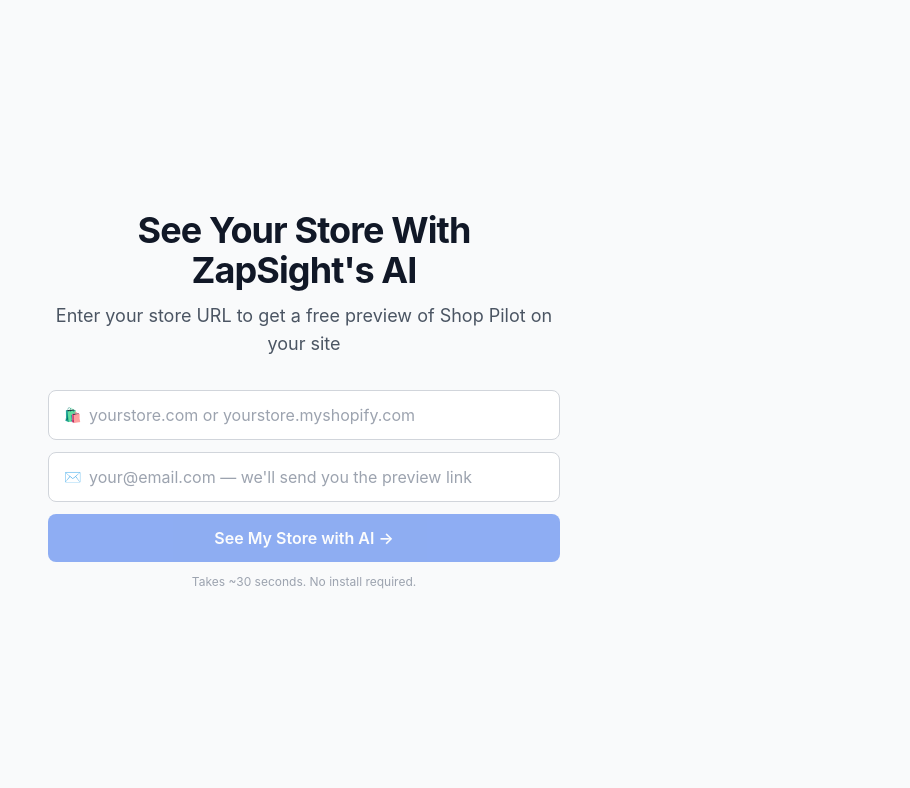
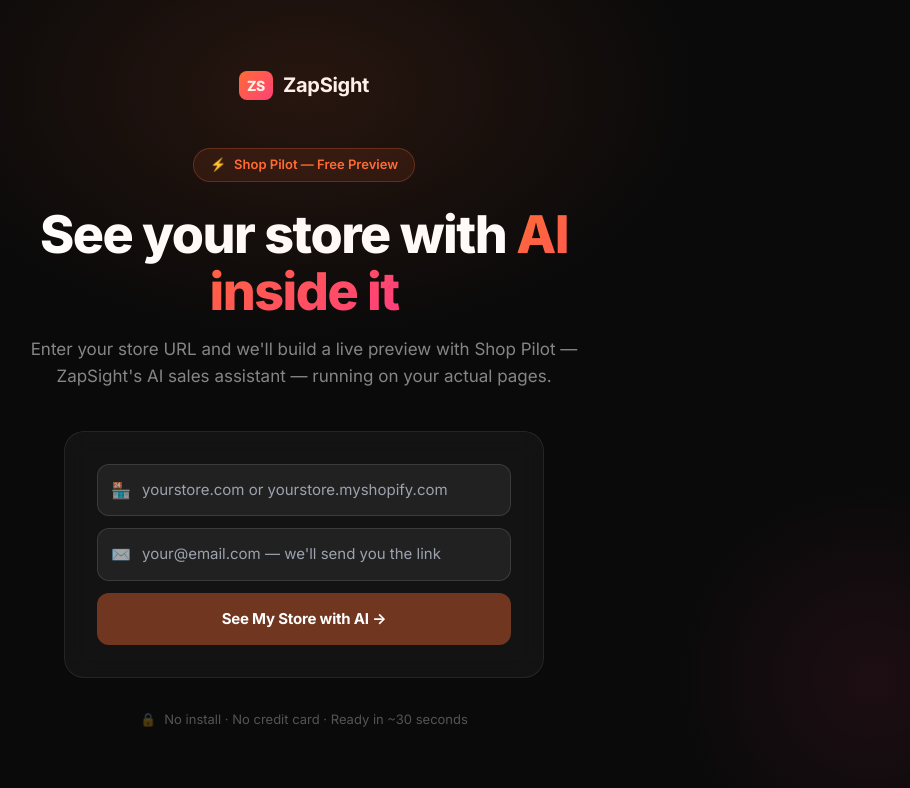
Before and after one commit to zapblake/ShopPilotSelfDemo, a Next.js app in the folder apps/web/: page / in a window 1280 px wide. Shown: the top 788 px of the page, without its empty margins (336-1246 px from the left). Built offline with nearby package versions, Linux system fonts and the light colour scheme.

Commit message:
feat: dark on-brand homepage + safe deploy script (no more zapsight.us takeover)

```diff
--- a/apps/web/app/layout.tsx
+++ b/apps/web/app/layout.tsx
@@ -2,8 +2,8 @@
 import "./globals.css";
 
 export const metadata: Metadata = {
-  title: "ZapSight - Self-Demo Preview",
-  description: "See your store with ZapSight's AI shopping assistant",
+  title: "ZapSight Shop Pilot — Free Preview",
+  description: "See your store with ZapSight's AI shopping assistant — live in 30 seconds.",
 };
 
 export default function RootLayout({
@@ -13,7 +13,12 @@
 }) {
   return (
     <html lang="en">
-      <body className="min-h-screen bg-gray-50 text-gray-900 antialiased">
+      <head>
+        <link rel="preconnect" href="https://fonts.googleapis.com" />
+        <link rel="preconnect" href="https://fonts.gstatic.com" crossOrigin="anonymous" />
+        <link href="https://fonts.googleapis.com/css2?family=Inter:wght@400;500;600;700;800&display=swap" rel="stylesheet" />
+      </head>
+      <body style={{ margin: 0, padding: 0, background: "#0a0a0a" }}>
         {children}
       </body>
     </html>
--- a/apps/web/app/page.tsx
+++ b/apps/web/app/page.tsx
@@ -3,21 +3,109 @@
 
 export default function HomePage() {
   return (
-    <main className="flex min-h-screen flex-col items-center justify-center px-4">
-      <div className="w-full max-w-lg space-y-8 text-center">
-        <div>
-          <h1 className="text-4xl font-bold tracking-tight">
-            See Your Store With ZapSight&apos;s AI
-          </h1>
-          <p className="mt-3 text-lg text-gray-600">
-            Enter your store URL to get a free preview of Shop Pilot on your
-            site
-          </p>
+    <main style={{
+      minHeight: "100vh",
+      background: "#0a0a0a",
+      display: "flex",
+      flexDirection: "column",
+      alignItems: "center",
+      justifyContent: "center",
+      padding: "40px 20px",
+      fontFamily: "'Inter', -apple-system, BlinkMacSystemFont, sans-serif",
+      position: "relative",
+      overflow: "hidden",
+    }}>
+      {/* Background glow blobs */}
+      <div style={{
+        position: "absolute", top: "-20%", left: "50%", transform: "translateX(-50%)",
+        width: "800px", height: "500px",
+        background: "radial-gradient(ellipse at center, rgba(255,107,53,0.12) 0%, transparent 70%)",
+        pointerEvents: "none",
+      }} />
+      <div style={{
+        position: "absolute", bottom: "-10%", right: "-10%",
+        width: "400px", height: "400px",
+        background: "radial-gradient(ellipse at center, rgba(255,61,127,0.08) 0%, transparent 70%)",
+        pointerEvents: "none",
+      }} />
+
+      {/* Logo / wordmark */}
+      <div style={{ marginBottom: "48px", textAlign: "center" }}>
+        <div style={{
+          display: "inline-flex", alignItems: "center", gap: "10px",
+          fontSize: "20px", fontWeight: 700, color: "white", letterSpacing: "-0.3px",
+        }}>
+          <span style={{
+            background: "linear-gradient(135deg, #ff6b35 0%, #ff3d7f 100%)",
+            borderRadius: "8px", padding: "4px 8px", fontSize: "14px", fontWeight: 800,
+          }}>ZS</span>
+          ZapSight
         </div>
+      </div>
+
+      {/* Hero */}
+      <div style={{ textAlign: "center", maxWidth: "560px", marginBottom: "40px" }}>
+        {/* Badge */}
+        <div style={{
+          display: "inline-flex", alignItems: "center", gap: "8px",
+          background: "rgba(255,107,53,0.1)", border: "1px solid rgba(255,107,53,0.25)",
+          borderRadius: "100px", padding: "6px 16px", marginBottom: "24px",
+          fontSize: "13px", color: "#ff6b35", fontWeight: 600,
+        }}>
+          <span>⚡</span> Shop Pilot — Free Preview
+        </div>
+
+        <h1 style={{
+          fontSize: "clamp(32px, 5vw, 52px)",
+          fontWeight: 800,
+          lineHeight: 1.1,
+          letterSpacing: "-1.5px",
+          color: "white",
+          margin: "0 0 16px",
+        }}>
+          See your store with{" "}
+          <span style={{
+            background: "linear-gradient(135deg, #ff6b35 0%, #ff3d7f 100%)",
+            WebkitBackgroundClip: "text",
+            WebkitTextFillColor: "transparent",
+            backgroundClip: "text",
+          }}>
+            AI inside it
+          </span>
+        </h1>
+
+        <p style={{
+          fontSize: "17px",
+          color: "rgba(255,255,255,0.5)",
+          lineHeight: 1.6,
+          margin: 0,
+        }}>
+          Enter your store URL and we&apos;ll build a live preview with Shop Pilot — ZapSight&apos;s AI sales assistant — running on your actual pages.
+        </p>
+      </div>
+
+      {/* Form card */}
+      <div style={{
+        width: "100%", maxWidth: "480px",
+        background: "rgba(255,255,255,0.04)",
+        border: "1px solid rgba(255,255,255,0.08)",
+        borderRadius: "20px",
+        padding: "32px",
+        backdropFilter: "blur(12px)",
+      }}>
         <Suspense fallback={null}>
           <PreviewRequestForm />
         </Suspense>
       </div>
+
+      {/* Social proof */}
+      <div style={{
+        marginTop: "32px", display: "flex", alignItems: "center", gap: "8px",
+        fontSize: "13px", color: "rgba(255,255,255,0.3)",
+      }}>
+        <span>🔒</span>
+        <span>No install · No credit card · Ready in ~30 seconds</span>
+      </div>
     </main>
   );
 }
--- a/apps/web/components/PreviewRequestForm.tsx
+++ b/apps/web/components/PreviewRequestForm.tsx
@@ -37,51 +37,87 @@
     }
   }
 
+  const inputStyle: React.CSSProperties = {
+    width: "100%",
+    background: "rgba(255,255,255,0.06)",
+    border: "1px solid rgba(255,255,255,0.12)",
+    borderRadius: "12px",
+    padding: "14px 16px 14px 44px",
+    fontSize: "15px",
+    color: "white",
+    outline: "none",
+    boxSizing: "border-box",
+    fontFamily: "inherit",
+    transition: "border-color 0.15s",
+  };
+
+  const iconStyle: React.CSSProperties = {
+    position: "absolute",
+    left: "14px",
+    top: "50%",
+    transform: "translateY(-50%)",
+    fontSize: "16px",
+    pointerEvents: "none",
+    userSelect: "none",
+    opacity: 0.6,
+  };
+
   return (
-    <form onSubmit={handleSubmit} className="space-y-3">
-      {/* URL input — accepts anything, https:// added automatically */}
-      <div className="relative">
-        <span className="absolute left-4 top-1/2 -translate-y-1/2 text-gray-400 text-sm select-none pointer-events-none">
-          🛍️
-        </span>
+    <form onSubmit={handleSubmit} style={{ display: "flex", flexDirection: "column", gap: "12px" }}>
+      {/* URL input */}
+      <div style={{ position: "relative" }}>
+        <span style={iconStyle}>🏪</span>
         <input
           type="text"
           required
           placeholder="yourstore.com or yourstore.myshopify.com"
           value={url}
           onChange={(e) => setUrl(e.target.value)}
-          className="w-full rounded-lg border border-gray-300 pl-10 pr-4 py-3 text-base focus:border-blue-500 focus:outline-none focus:ring-2 focus:ring-blue-500/20"
+          style={inputStyle}
         />
       </div>
 
-      {/* Email — required so we can send them their link */}
-      <div className="relative">
-        <span className="absolute left-4 top-1/2 -translate-y-1/2 text-gray-400 text-sm select-none pointer-events-none">
-          ✉️
-        </span>
+      {/* Email input */}
+      <div style={{ position: "relative" }}>
+        <span style={iconStyle}>✉️</span>
         <input
           type="email"
           required
-          placeholder="your@email.com — we'll send you the preview link"
+          placeholder="your@email.com — we'll send you the link"
           value={email}
           onChange={(e) => setEmail(e.target.value)}
-          className="w-full rounded-lg border border-gray-300 pl-10 pr-4 py-3 text-base focus:border-blue-500 focus:outline-none focus:ring-2 focus:ring-blue-500/20"
+          style={inputStyle}
         />
       </div>
 
       <button
         type="submit"
         disabled={submitting || !url || !email}
-        className="w-full rounded-lg bg-blue-600 px-4 py-3 text-base font-semibold text-white transition-colors hover:bg-blue-700 disabled:opacity-50"
+        style={{
+          width: "100%",
+          padding: "15px",
+          borderRadius: "12px",
+          border: "none",
+          background: submitting || !url || !email
+            ? "rgba(255,107,53,0.4)"
+            : "linear-gradient(135deg, #ff6b35 0%, #ff3d7f 100%)",
+          color: "white",
+          fontSize: "15px",
+          fontWeight: 700,
+          cursor: submitting || !url || !email ? "not-allowed" : "pointer",
+          fontFamily: "inherit",
+          letterSpacing: "-0.2px",
+          transition: "opacity 0.15s",
+        }}
       >
         {submitting ? "Building your preview..." : "See My Store with AI →"}
       </button>
 
-      <p className="text-xs text-gray-400 text-center">
-        Takes ~30 seconds. No install required.
-      </p>
-
-      {error && <p className="text-sm text-red-600">{error}</p>}
+      {error && (
+        <p style={{ fontSize: "13px", color: "#f87171", textAlign: "center", margin: 0 }}>
+          {error}
+        </p>
+      )}
     </form>
   );
 }
```
Also changed, not shown: 1 other file (tests, documents, lock files or other folders).
